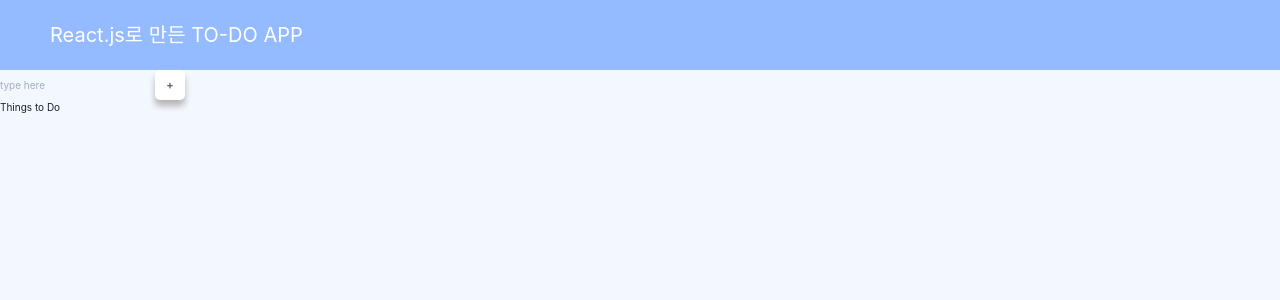
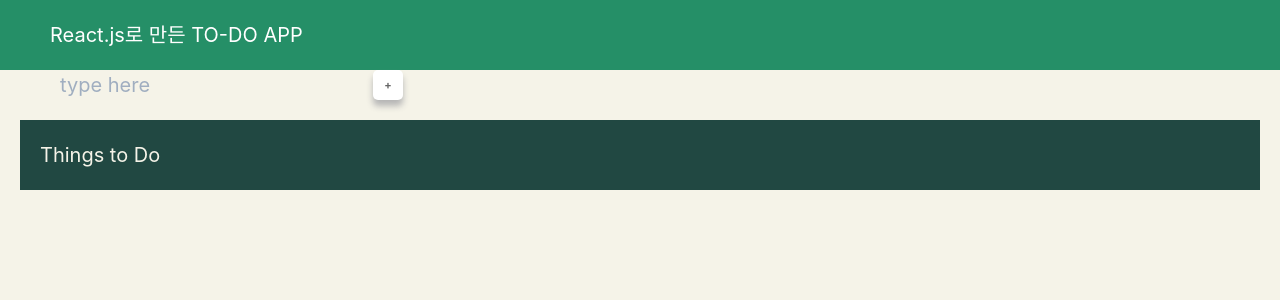
Before and after one commit to usernamebuzz/nextjs-todo-1886px, a Next.js app: page / in a window 1280 px wide. Shown: the top 300 px of the page. Built offline with nearby package versions, Linux system fonts and the light colour scheme.

Commit message:
added item.module.css

```diff
--- a/pages/index.js
+++ b/pages/index.js
@@ -6,7 +6,7 @@ import Todo from "./src/components/todo/Todo";
 const GlobalStyle = createGlobalStyle`
   *{
     box-sizing: border-box;
-    background-color : #f3f7fe;
+    background-color : #F5F3E8;
   }
   html {
     font-size : 10px;
--- a/pages/src/components/Header.js
+++ b/pages/src/components/Header.js
@@ -5,7 +5,7 @@ export default function Header() {
 }
 
 const StlyedHeader = styled.header`
-  background-color: #94BAFF;
+  background-color: #258F67;
   color: #ffffff;
   font-size: 2rem;
   height: 7rem;
--- a/pages/src/components/todo/Button.module.css
+++ b/pages/src/components/todo/Button.module.css
@@ -10,3 +10,8 @@
     box-shadow: 0 6px 6px rgb(182, 182, 182);
     outline: none;
   }
+
+  .SubmitButton:active{
+    transform: scale(0.98);
+    background:   #EFC368;
+  }
--- a/pages/src/components/todo/Form.js
+++ b/pages/src/components/todo/Form.js
@@ -1,5 +1,6 @@
 import { useState, useRef } from "react";
 import buttonStyles from "./Button.module.css";
+import styled from "styled-components";
 
 export default function Form({ todoList, setTodoList }) {
   const [inputs, setInputs] = useState([]);
@@ -23,15 +24,27 @@ export default function Form({ todoList, setTodoList }) {
   };
 
   return (
-    <div>
-      <input
+    <AlignedDiv>
+      <StyledInput
         type={"text"}
         placeholder={"type here"}
         onChange={onChange}
         onKeyDown={onEnter}
         value={inputs}
-      />
-      <button onClick={onCreate} className={buttonStyles.SubmitButton}>+</button>
-    </div>
+      /><button onClick={onCreate} className={buttonStyles.SubmitButton}>+</button>
+    </AlignedDiv>
   );
 }
+
+const StyledInput = styled.input`
+  color: #214842;
+  font-size: 2rem;
+  display: flex;
+  align-items: center;
+  padding-left: 6rem;
+`;
+
+const AlignedDiv = styled.div`
+  display: flex;
+  flex-direction: row;
+`;
--- a/pages/src/components/todo/Item.js
+++ b/pages/src/components/todo/Item.js
@@ -1,5 +1,6 @@
 import { useState } from "react";
 import Link from 'next/link'
+import itemStyles from "./item.module.css";
 
 // Hint: props로 id, text, onClick 등 (자유)
 export default function Item({ task, todoList, setTodoList }) {
@@ -13,17 +14,18 @@ export default function Item({ task, todoList, setTodoList }) {
   };
 
   return (
-    <section>
+    <section className={itemStyles.section}>
       <ul>
         <li
           style={{ textDecoration: state === "done" ? "line-through" : "none" }}
-          onClick={changeState}
-        >
+          onClick={changeState}>
           {task}
         </li>
+
         <Link href="/posts/todo_details">
         <a>add details!</a>
         </Link>
+
         {' '}
         <button value={state} onClick={removeItem}>
           X
--- a/pages/src/components/todo/Todo.js
+++ b/pages/src/components/todo/Todo.js
@@ -1,4 +1,5 @@
 import { useState } from "react";
+import ListStyles from "./Todo.module.css";
 import styled from "styled-components";
 
 import Form from "./Form";
@@ -16,8 +17,19 @@ export default function Todo() {
   return (
     <div>
       <Form todoList={todoList} setTodoList={setTodoList} />
-      <h2>Things to Do</h2>
-      <TodoList />
+      <Styledh1>Things to Do</Styledh1>
+      <TodoList className={ListStyles.ToDoListStyle}/>
     </div>
   );
 }
+
+const Styledh1 = styled.h1`
+  color: #F5F3E8;
+  font-size: 2rem;
+  display: flex;
+  align-items: center;
+  padding-left: 3rem;
+  margin: 2rem;
+  padding: 2rem;
+  background-color: #214842
+`;
--- /dev/null
+++ b/pages/src/components/todo/Todo.module.css
@@ -0,0 +1,4 @@
+.ToDoListStyle{
+    font-weight: bold;
+    font-size: 2em;
+    color: #214842;}
--- /dev/null
+++ b/pages/src/components/todo/item.module.css
@@ -0,0 +1,16 @@
+.section {
+    padding: 2rem 2rem;
+    background: #2c82c9;
+    padding-bottom: 2rem;
+  }
+.section li {
+    color: #214842;
+    font-size: 2rem;
+    display: flex;
+    align-items: center;
+    padding-left: 6rem;
+  }
+
+.section a{
+    padding-left: 6rem;
+  }
```
